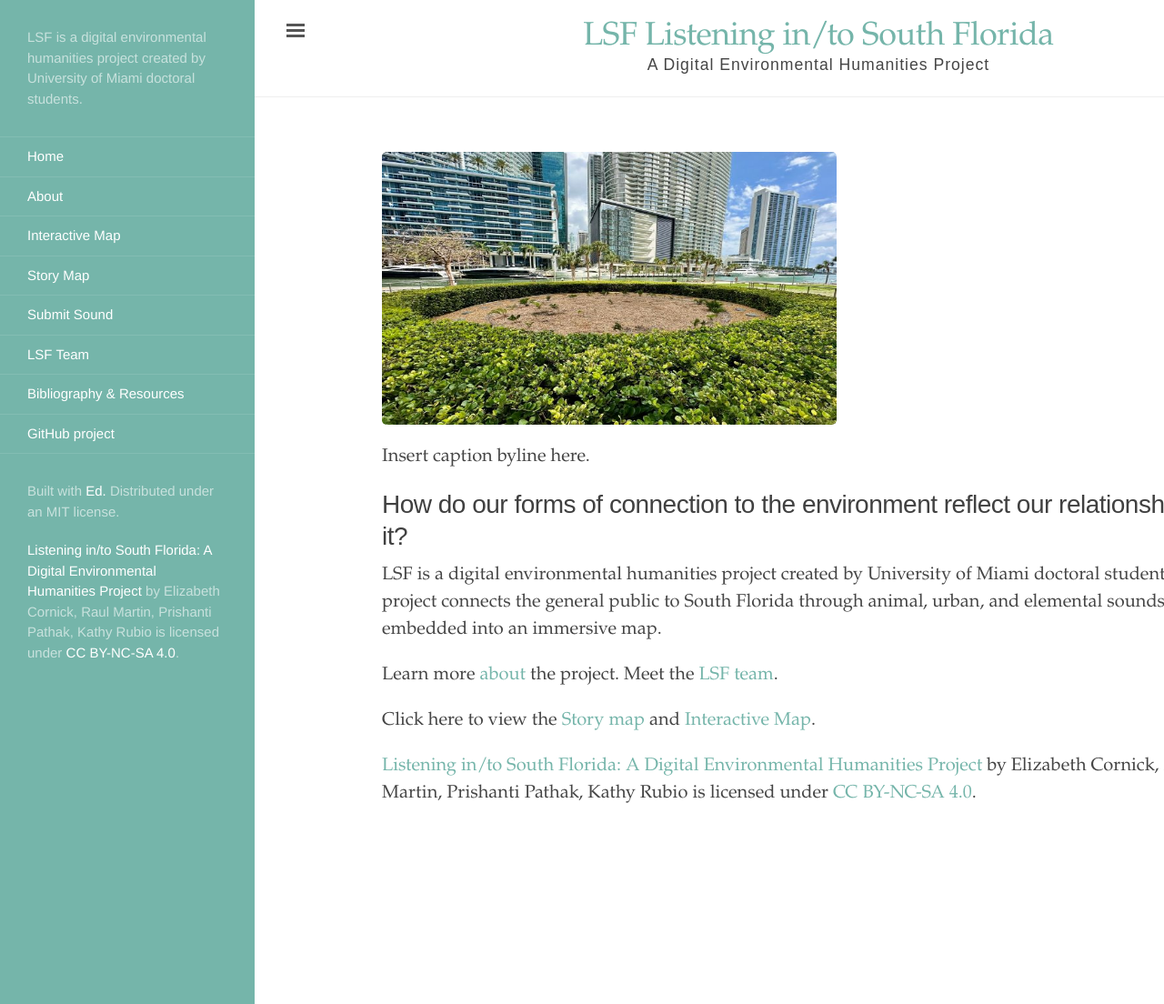
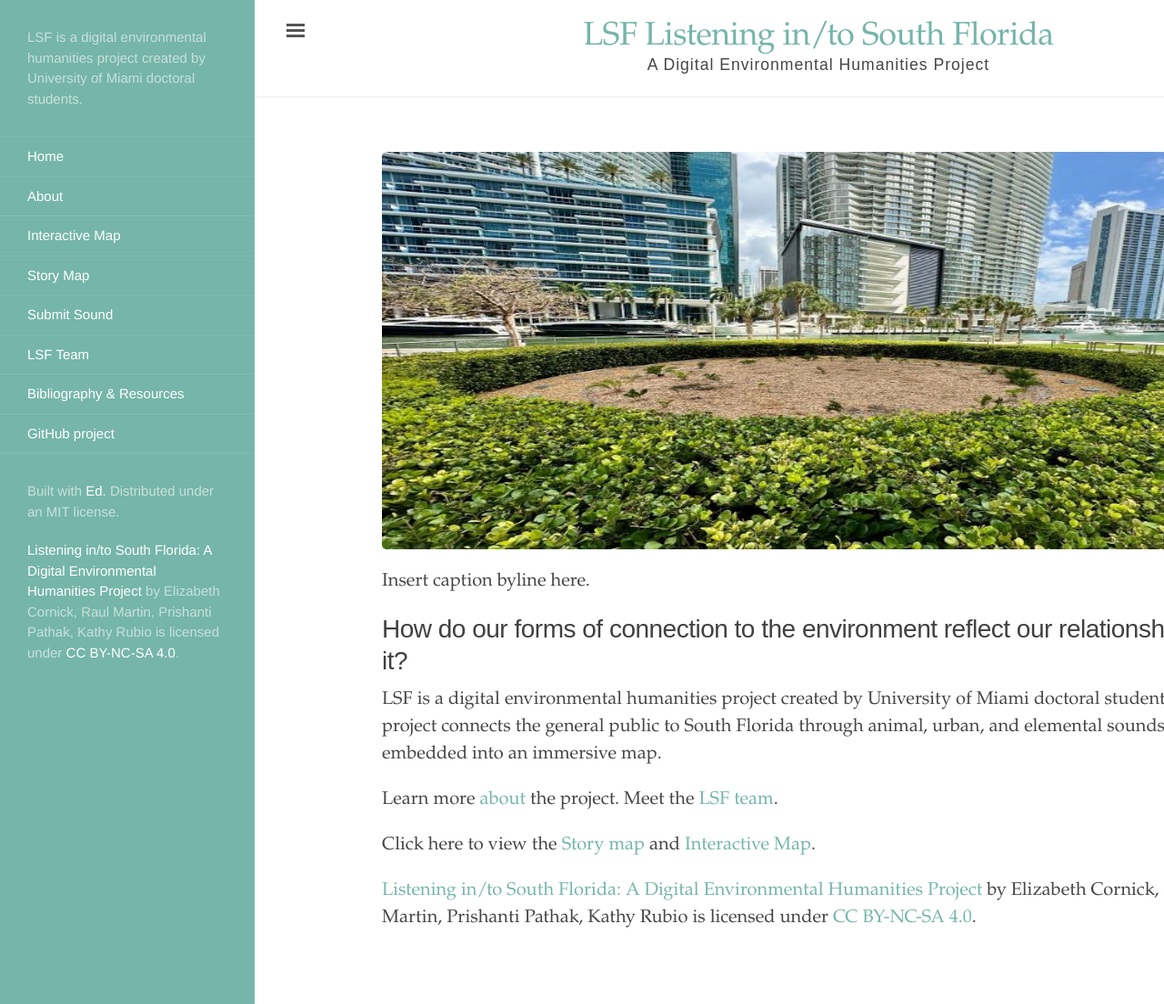
Before and after one commit to rm4-25/lsf_3, a Jekyll site: the page built from index.html, in a window 1280 px wide and 1104 px high. Shown: the whole window at 91% size. Built offline with Jekyll 4.4.1, drawn with Linux system fonts in a browser that asks for light colours.

Commit message:
Update index.html
Changed height/width of photo to 960x437.

```diff
--- a/index.html
+++ b/index.html
@@ -4,7 +4,7 @@
 order: 1
 ---
 
-<img src="https://github.com/rm4-25/lsf_3/blob/main/assets/miami%20circle_Image.jpg?raw=true" width="500" height="300">
+<img src="https://github.com/rm4-25/lsf_3/blob/main/assets/miami%20circle_Image.jpg?raw=true" width="960" height="437">
 
 <p>
   Insert caption byline here.
```
